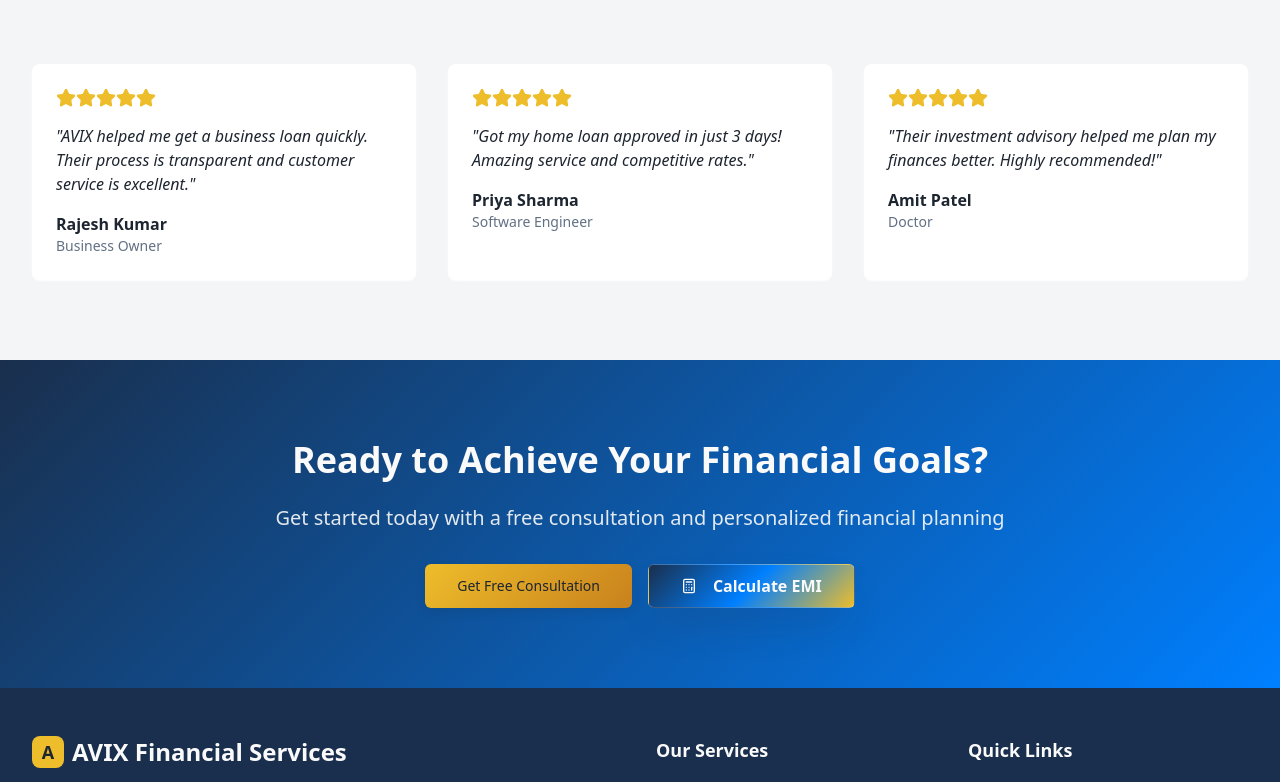
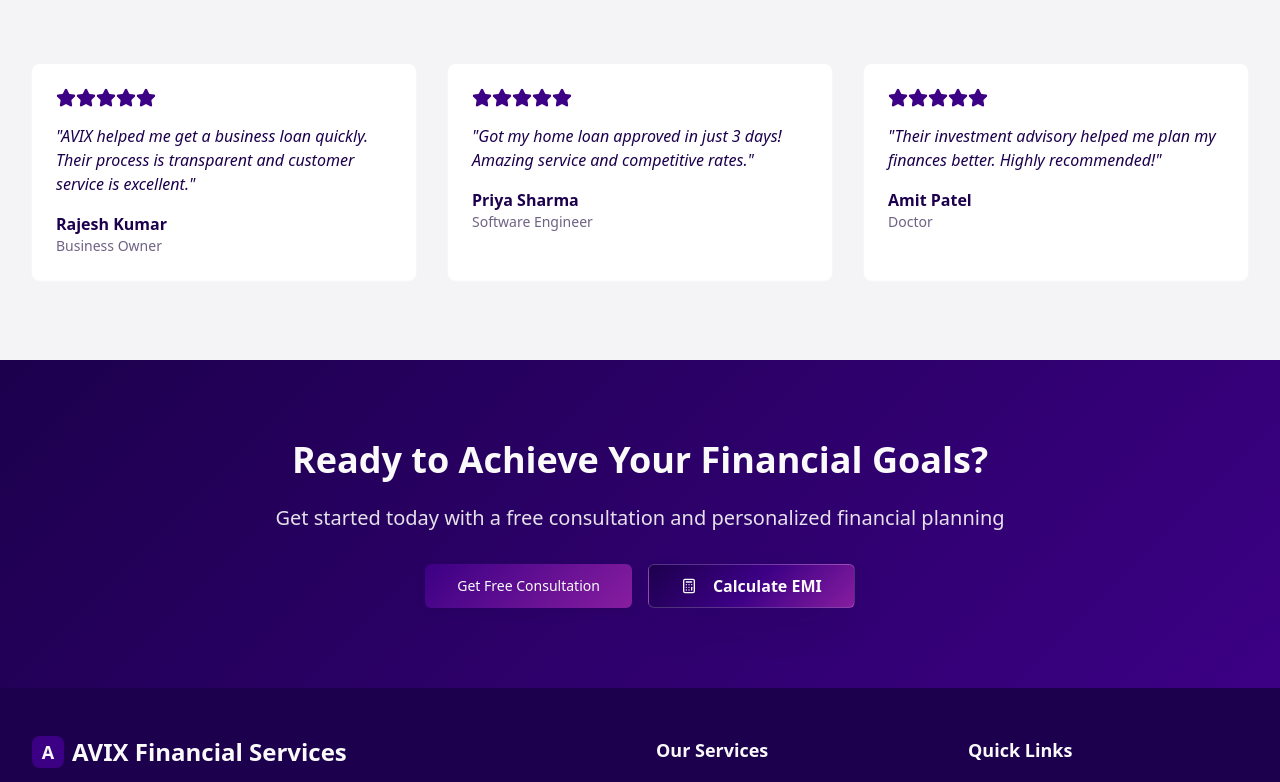
Before and after one commit to zenmeraki7/Avix_New_Akhila, a React (Vite) app: page / in a window 1280 px wide. Shown: the part 2358-3140 px from the top of the page. Built offline with nearby package versions, Linux system fonts and the light colour scheme.

Commit message:
Define gradient colors
Define gradient colors for the website using the provided hex codes: Dark Purple (#1C004D), Royal Blue-Purple (#3A0087), and Violet Accent (#8A1C9D).

```diff
--- a/src/index.css
+++ b/src/index.css
@@ -6,52 +6,52 @@
 
 @layer base {
   :root {
-    /* Core brand colors - Financial Blue & Gold */
+    /* Core brand colors - AVIX Purple & Violet */
     --background: 0 0% 100%;
-    --foreground: 215 25% 15%;
+    --foreground: 262 100% 15%;
 
     --card: 0 0% 100%;
-    --card-foreground: 215 25% 15%;
+    --card-foreground: 262 100% 15%;
 
     --popover: 0 0% 100%;
-    --popover-foreground: 215 25% 15%;
+    --popover-foreground: 262 100% 15%;
 
-    /* Primary - Professional Navy Blue */
-    --primary: 215 50% 20%;
+    /* Primary - AVIX Dark Purple */
+    --primary: 262 100% 15%;
     --primary-foreground: 0 0% 98%;
-    --primary-hover: 215 50% 25%;
+    --primary-hover: 262 100% 20%;
 
-    /* Secondary - Premium Gold */
-    --secondary: 45 85% 55%;
-    --secondary-foreground: 215 25% 15%;
-    --secondary-hover: 45 85% 60%;
+    /* Secondary - AVIX Royal Blue-Purple */
+    --secondary: 267 100% 26%;
+    --secondary-foreground: 0 0% 98%;
+    --secondary-hover: 267 100% 30%;
 
     /* Muted - Light Background */
-    --muted: 210 15% 96%;
-    --muted-foreground: 215 15% 45%;
+    --muted: 260 15% 96%;
+    --muted-foreground: 262 15% 45%;
 
-    /* Accent - Trust Blue */
-    --accent: 210 100% 50%;
+    /* Accent - AVIX Violet */
+    --accent: 289 69% 37%;
     --accent-foreground: 0 0% 98%;
-    --accent-hover: 210 100% 55%;
+    --accent-hover: 289 69% 42%;
 
     --destructive: 0 75% 55%;
     --destructive-foreground: 0 0% 98%;
 
-    --border: 210 15% 90%;
-    --input: 210 15% 95%;
-    --ring: 215 50% 20%;
+    --border: 260 15% 90%;
+    --input: 260 15% 95%;
+    --ring: 262 100% 15%;
 
-    /* Financial gradients */
-    --gradient-primary: linear-gradient(135deg, hsl(215 50% 20%), hsl(210 100% 50%));
-    --gradient-secondary: linear-gradient(135deg, hsl(45 85% 55%), hsl(35 75% 45%));
-    --gradient-hero: linear-gradient(135deg, hsl(215 50% 20%) 0%, hsl(210 100% 50%) 50%, hsl(45 85% 55%) 100%);
-    --gradient-card: linear-gradient(145deg, hsl(0 0% 100%) 0%, hsl(210 15% 98%) 100%);
+    /* AVIX Brand gradients */
+    --gradient-primary: linear-gradient(135deg, hsl(262 100% 15%), hsl(267 100% 26%));
+    --gradient-secondary: linear-gradient(135deg, hsl(267 100% 26%), hsl(289 69% 37%));
+    --gradient-hero: linear-gradient(135deg, hsl(262 100% 15%) 0%, hsl(267 100% 26%) 50%, hsl(289 69% 37%) 100%);
+    --gradient-card: linear-gradient(145deg, hsl(0 0% 100%) 0%, hsl(260 15% 98%) 100%);
 
-    /* Professional shadows */
-    --shadow-card: 0 4px 20px -2px hsl(215 25% 15% / 0.08);
-    --shadow-hero: 0 20px 40px -12px hsl(215 50% 20% / 0.25);
-    --shadow-button: 0 4px 12px -2px hsl(215 50% 20% / 0.2);
+    /* AVIX shadows */
+    --shadow-card: 0 4px 20px -2px hsl(262 100% 15% / 0.08);
+    --shadow-hero: 0 20px 40px -12px hsl(262 100% 15% / 0.25);
+    --shadow-button: 0 4px 12px -2px hsl(262 100% 15% / 0.2);
 
     /* Smooth animations */
     --transition-smooth: all 0.3s cubic-bezier(0.4, 0, 0.2, 1);
```
